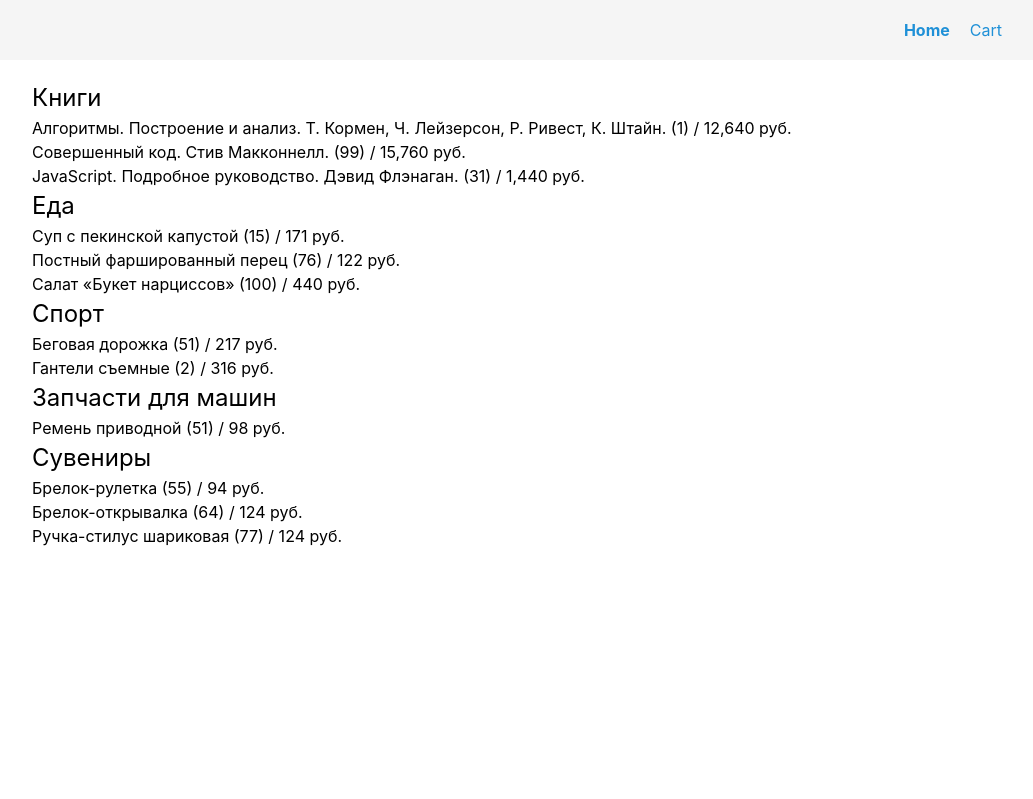
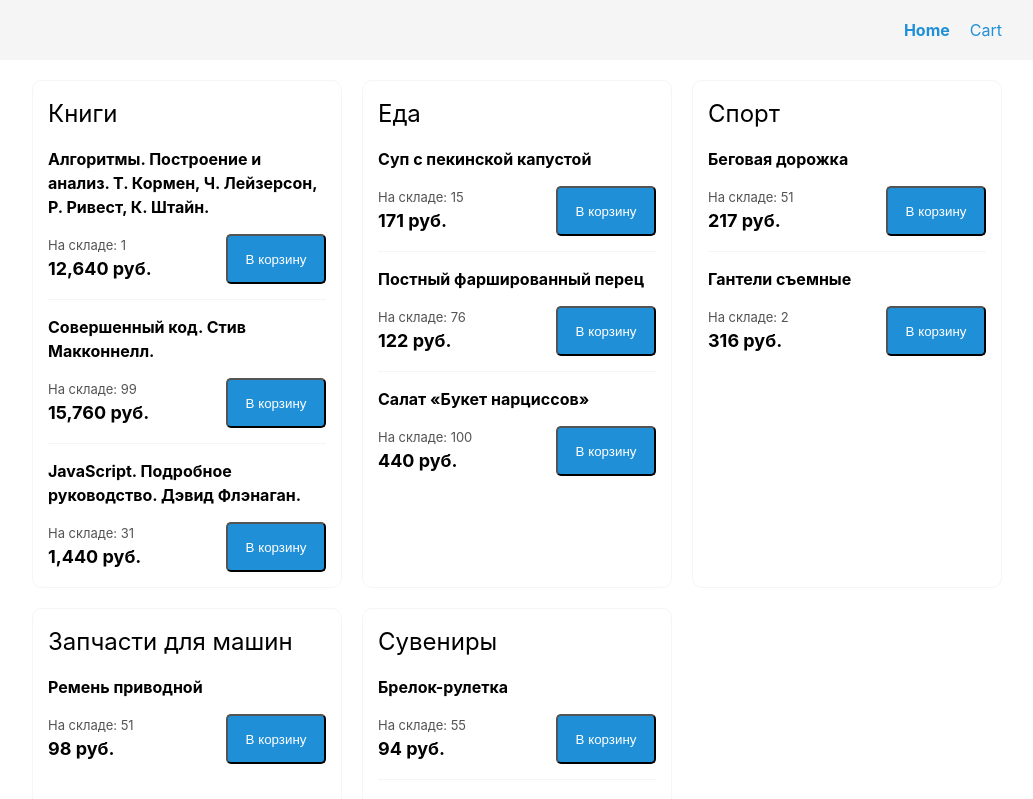
Before and after one commit to CrazyJerboa/vue-cart, a Vue app: page / in a window 1280 px wide. Shown: the top 799 px of the page, without its empty margins (123-1156 px from the left). Built offline with nearby package versions, Linux system fonts and the light colour scheme.

Commit message:
added styles for main page

```diff
--- a/src/assets/_variables.scss
+++ b/src/assets/_variables.scss
@@ -1,7 +1,13 @@
+$background-primary: #1f90d7;
 $background-gray: #f5f5f5;
 
+$border-gray: #f5f5f5;
+
 $text-primary: #1f90d7;
+$text-gray: #545454;
+$text-white: #ffffff;
 
 $header-height: 60px;
 
-$transition-default: 0.3s
+$transition-default: 0.3s;
+$transition-fast: 0.1s;
--- a/src/assets/base.scss
+++ b/src/assets/base.scss
@@ -20,6 +20,34 @@
 	text-rendering: optimizeLegibility;
 	-webkit-font-smoothing: antialiased;
 	-moz-osx-font-smoothing: grayscale;
+}
+
+button,
+.button {
+	display: inline-flex;
+	align-items: center;
+	justify-content: center;
+	position: relative;
+	border-radius: 5px;
+	background: $background-primary;
+	padding: 0;
+	height: 50px;
+	min-width: 100px;
+	color: $text-white;
+	text-align: center;
+	text-decoration: none;
+	cursor: pointer;
+	transition: $transition-default;
+
+	&:hover {
+		background: lighten($background-primary, 10%);
+	}
+
+	&:active {
+		top: 1px;
+		background: darken($background-primary, 10%);
+		transition: 0.1s;
+	}
 }
 
 a {
--- a/src/components/CatalogCategory/CatalogCategory.scss
+++ b/src/components/CatalogCategory/CatalogCategory.scss
@@ -1,3 +1,12 @@
+@import "src/assets/variables";
+
 .catalogCategory {
+	border-radius: 10px;
+	border: 1px solid $border-gray;
+	padding: 15px;
+	width: 100%;
 
+	&__name {
+		margin-bottom: 15px;
+	}
 }
--- a/src/components/CatalogCategory/CatalogCategory.vue
+++ b/src/components/CatalogCategory/CatalogCategory.vue
@@ -1,6 +1,6 @@
 <template>
 	<div class="catalogCategory">
-		<h2>{{ category.name }}</h2>
+		<h2 class="catalogCategory__name">{{ category.name }}</h2>
 
 		<CatalogElement
 			v-for="product of category.products"
@@ -9,6 +9,10 @@
 		/>
 	</div>
 </template>
+
+<style lang="scss">
+@import "./CatalogCategory";
+</style>
 
 <script>
 import CatalogElement from "../CatalogElement/CatalogElement.vue";
--- /dev/null
+++ b/src/components/CatalogElement/CatalogElement.scss
@@ -0,0 +1,40 @@
+@import "src/assets/variables";
+
+.catalogElement {
+	border-bottom: 1px solid $border-gray;
+	margin-bottom: 15px;
+	padding-bottom: 15px;
+
+	&:last-child {
+		border-bottom: 0;
+		margin-bottom: 0;
+		padding-bottom: 0;
+	}
+
+	&__name {
+		margin-bottom: 15px;
+		font-weight: 700;
+	}
+
+	&__inner {
+		display: flex;
+		align-items: center;
+		column-gap: 15px;
+
+		button {
+			align-self: flex-start;
+			margin-left: auto;
+		}
+	}
+
+	&__quantity {
+		font-size: 13px;
+		color: $text-gray;
+	}
+
+	&__price {
+		margin: 0;
+		font-size: 18px;
+		font-weight: 700;
+	}
+}
--- a/src/components/CatalogElement/CatalogElement.vue
+++ b/src/components/CatalogElement/CatalogElement.vue
@@ -1,8 +1,21 @@
 <template>
 	<div class="catalogElement">
-		<p class="catalogElement__name">{{ product.name }} ({{ product.quantity }}) / {{ price }} руб.</p>
+		<p class="catalogElement__name">{{ product.name }}</p>
+
+		<div class="catalogElement__inner">
+			<div class="catalogElement__values">
+				<p class="catalogElement__quantity">Hа складе: {{ product.quantity }}</p>
+				<p class="catalogElement__price">{{ price }} руб.</p>
+			</div>
+
+			<button>В корзину</button>
+		</div>
 	</div>
 </template>
+
+<style lang="scss">
+@import "./CatalogElement";
+</style>
 
 <script>
 import {toRoubleHelper} from "../../helpers/toRouble.helper";
--- /dev/null
+++ b/src/pages/home/home.scss
@@ -0,0 +1,5 @@
+.catalogList {
+	display: grid;
+	grid-template-columns: 1fr 1fr 1fr;
+	gap: 20px;
+}
--- a/src/pages/home/index.vue
+++ b/src/pages/home/index.vue
@@ -1,7 +1,7 @@
 <template>
 	<p v-if="!isDataLoaded">Loading...</p>
 
-	<div v-else class="products">
+	<div v-else class="catalogList">
 		<CatalogCategory
 			v-for="category of products"
 			:key="category.id"
@@ -9,6 +9,10 @@
 		/>
 	</div>
 </template>
+
+<style lang="scss">
+@import "./home";
+</style>
 
 <script>
 import {api} from "../../../api";
```
